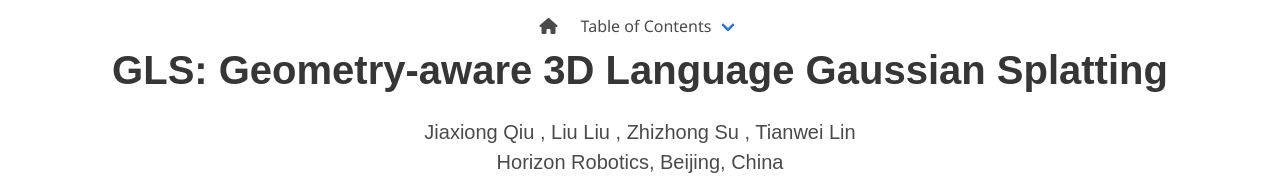
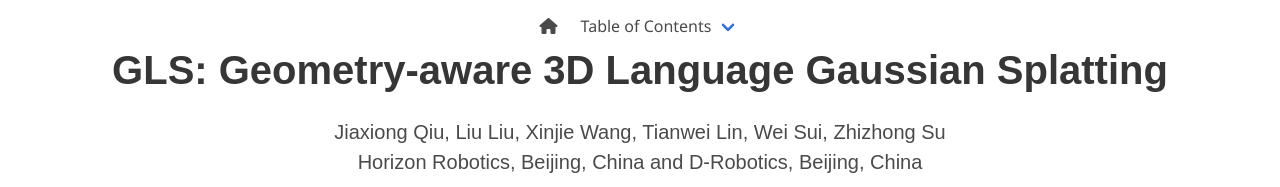
Before and after one commit to JiaxiongQ/GLS_ProjectPage, a plain HTML site: page index.html in a window 1280 px wide. Shown: the top 187 px of the page. Drawn offline with nearby package versions, Linux system fonts and the light colour scheme; some icons are missing; a web font is replaced by a local one.

Commit message:
Update index.html
update

```diff
--- a/index.html
+++ b/index.html
@@ -92,13 +92,13 @@
 
           <div class="is-size-5 publication-authors">
             <span class="author-block">
-              Jiaxiong Qiu , Liu Liu , Zhizhong Su , Tianwei Lin
+              Jiaxiong Qiu, Liu Liu, Xinjie Wang, Tianwei Lin, Wei Sui, Zhizhong Su
             </span>
           </div>
 
           <div class="is-size-5 publication-authors">
             <span class="author-block">
-              Horizon Robotics, Beijing, China
+              Horizon Robotics, Beijing, China and D-Robotics, Beijing, China
             </span>
           </div>
 
@@ -422,7 +422,7 @@
     <h2 class="title">BibTeX</h2>
     <pre><code>@article{qiu2024gls,
       title={GLS: Geometry-aware 3D Language Gaussian Splatting},
-      author={Qiu, Jiaxiong and Liu, Liu and Su, Zhizhong and Lin, Tianwei},
+      author={Qiu, Jiaxiong and Liu, Liu and Wang, Xinjie and Lin, Tianwei and Sui, Wei and Su, Zhizhong},
       journal={arXiv preprint arXiv:2411.18066},
       year={2024}
     }
```
